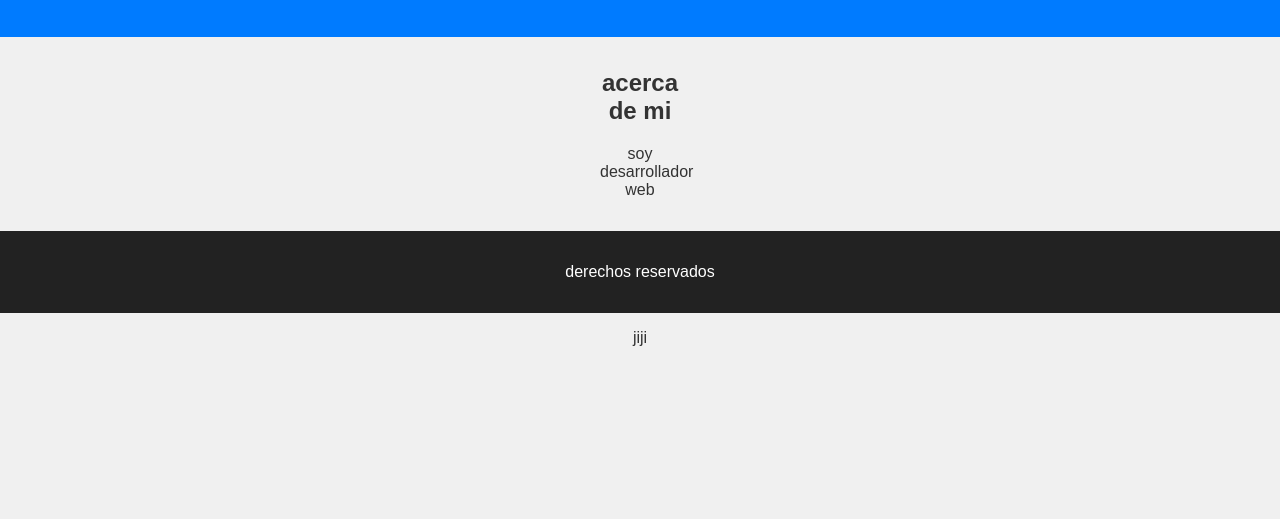
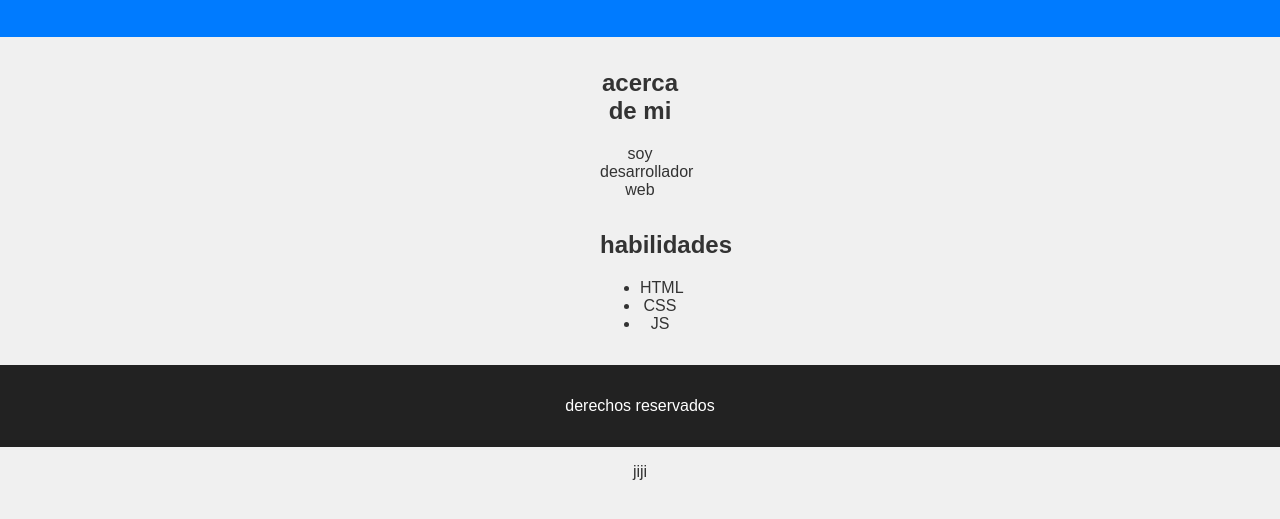
Before and after one commit to Imanol-M3rl0/mi-portafolio, a plain HTML site: page index.html in a window 1280 px wide. Shown: the part 125-644 px from the top of the page. Drawn offline with Linux system fonts and the light colour scheme.

Commit message:
adicionamos la seccion habilidades

```diff
--- a/index.html
+++ b/index.html
@@ -15,6 +15,14 @@
         <h2> acerca de mi</h2>
         <p>soy desarrollador web</p>
     </section>
+    <section id="habilidades">
+        <h2>habilidades</h2>
+        <ul>
+            <li>HTML</li>
+            <li>CSS</li>
+            <li>JS</li>
+        </ul>
+    </section>
     <footer>
         <p>derechos reservados</p>
     </footer>
```
